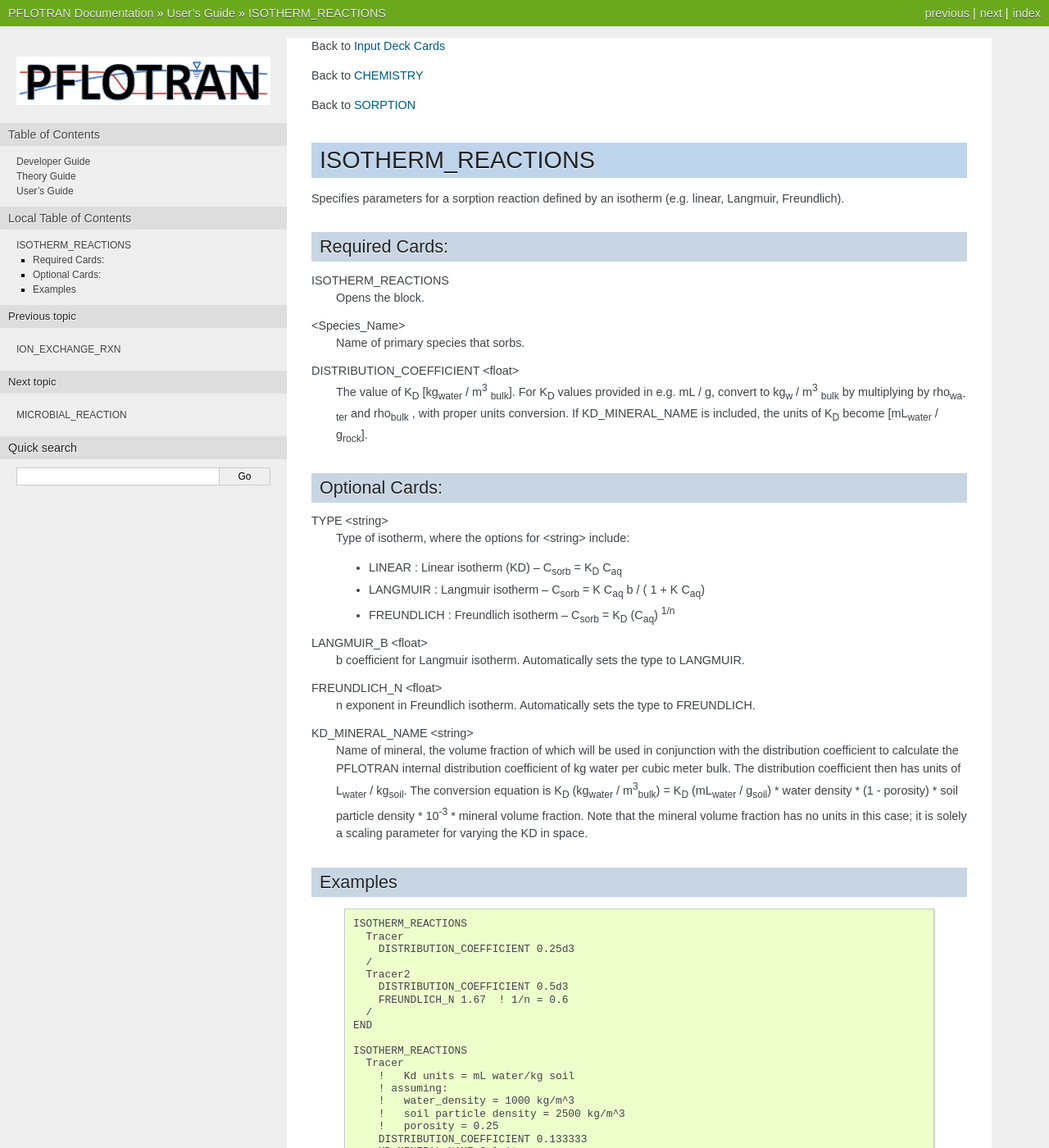
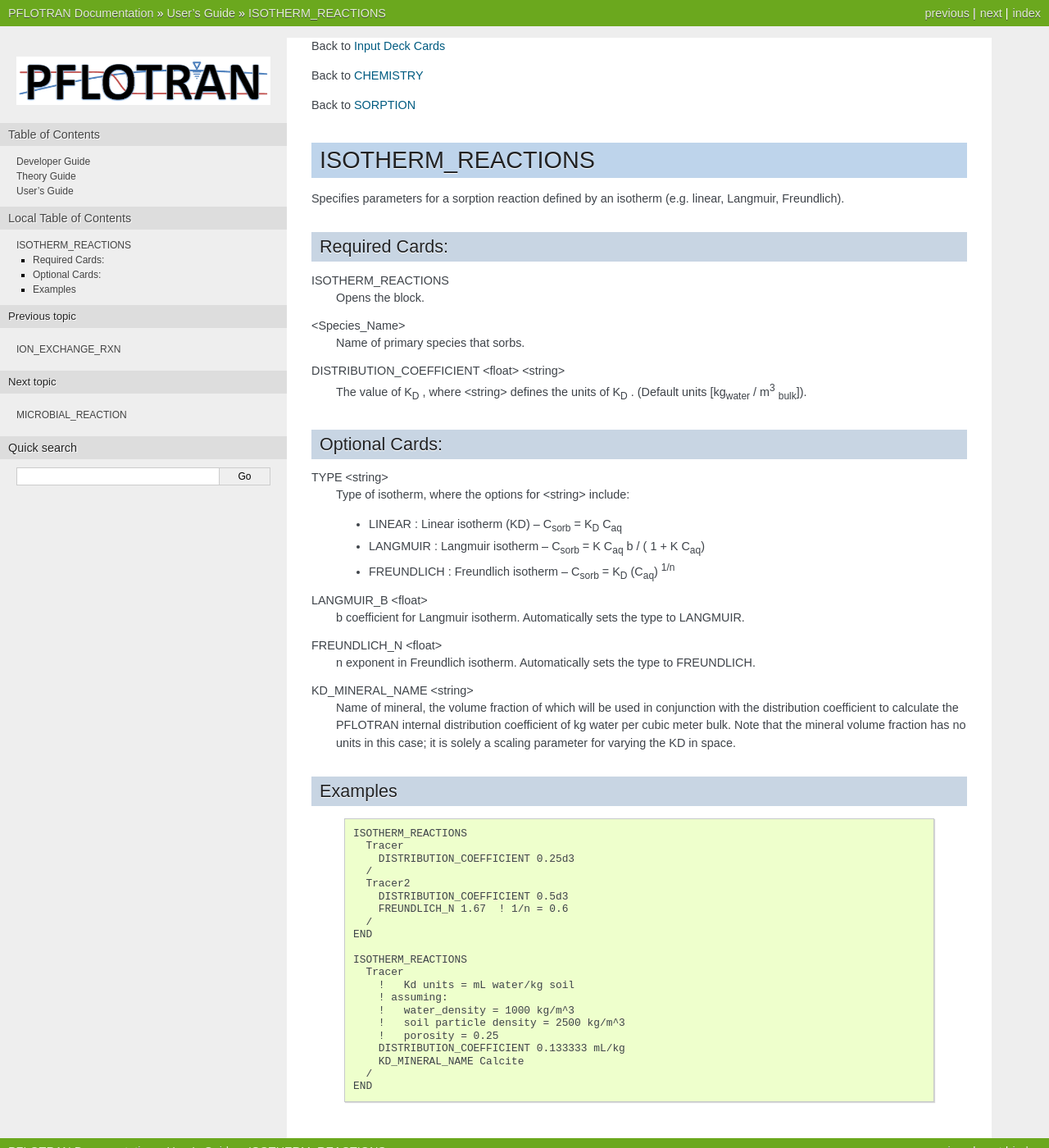
Before and after one commit to Miracloon/pflotran-documentation, a Sphinx documentation site: the page built from source/user_guide/cards/subsurface/chemistry/isotherm_reactions_card.rst, in a window 1280 px wide and 1400 px high. Shown: the whole window at 82% size. Built offline with Sphinx 7.4.7, drawn with Linux system fonts in a browser that asks for light colours; some of the changed text lies outside the part shown.

Commit message:
corrected documentation for kd units

```diff
--- a/source/user_guide/cards/subsurface/chemistry/isotherm_reactions_card.rst
+++ b/source/user_guide/cards/subsurface/chemistry/isotherm_reactions_card.rst
@@ -20,13 +20,8 @@ ISOTHERM_REACTIONS
 <Species_Name>
  Name of primary species that sorbs.
 
-DISTRIBUTION_COEFFICIENT <float>
- The value of K\ :sub:`D` \ [kg\ :sub:`water` \ / m\ :sup:`3` :sub:`bulk`\].
- For K\ :sub:`D` \ values provided in e.g. mL / g, convert to
- kg\ :sub:`w` \ / m\ :sup:`3` :sub:`bulk` \ by multiplying by
- \rho\ :sub:`water` \ and \rho\ :sub:`bulk` \, with proper units conversion.
- If KD_MINERAL_NAME is included, the units of K\ :sub:`D` become
- [mL\ :sub:`water` \ / g\ :sub:`rock`\].
+DISTRIBUTION_COEFFICIENT <float> <string>
+ The value of K\ :sub:`D` \ , where <string> defines the units of K\ :sub:`D` \. (Default units [kg\ :sub:`water` \ / m\ :sup:`3` :sub:`bulk`\]).
 
 Optional Cards:
 ---------------
@@ -50,14 +45,9 @@ FREUNDLICH_N <float>
 KD_MINERAL_NAME <string>
  Name of mineral, the volume fraction of which will be used in conjunction with
  the distribution coefficient to calculate the PFLOTRAN internal distribution
- coefficient of kg water per cubic meter bulk.
- The distribution coefficient then has units of L\ :sub:`water` / kg\ :sub:`soil`.
- The conversion equation is
- K\ :sub:`D` (kg\ :sub:`water` / m\ :sup:`3`\ :sub:`bulk`) =
- K\ :sub:`D` (mL\ :sub:`water` / g\ :sub:`soil`) * water density *
- (1 - porosity) * soil particle density * 10\ :sup:`-3` * mineral volume fraction.
- Note that the mineral volume fraction has no units in this case; it is solely
- a scaling parameter for varying the KD in space.
+ coefficient of kg water per cubic meter bulk. Note that the mineral volume
+ fraction has no units in this case; it is solely a scaling parameter for varying
+ the KD in space.
 
 Examples
 --------
```
Also changed, not shown: other parts of source/user_guide/cards/subsurface/chemistry/isotherm_reactions_card.rst (+1 -1 lines).
